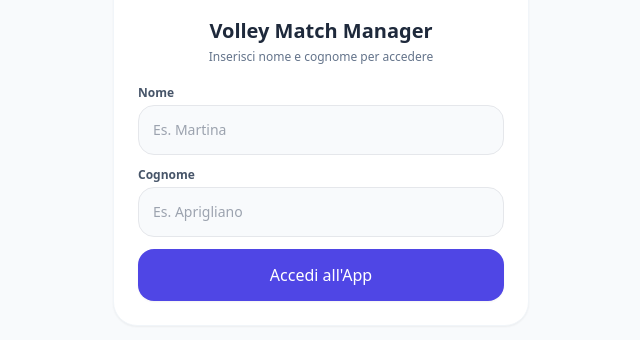
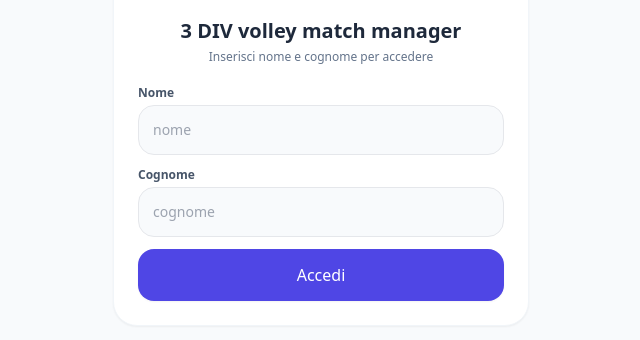
Before and after one commit to Martina-Aprigliano/volley-match-manager, a plain HTML site: page index.html in a window 1280 px wide. Shown: the part 148-488 px from the top of the page, without its empty margins (319-959 px from the left). Drawn offline with nearby package versions, Linux system fonts and the light colour scheme; no server answers.

Commit message:
Add files via upload

```diff
--- a/app.js
+++ b/app.js
@@ -1448,14 +1448,14 @@ window.caricaDettaglioPartita = async function (matchId, forzaArchivio = false)
             <div id="listaNonRispostoDettaglio" class="space-y-1.5 text-sm">
                 ${nonHannoRispostoList.length ? nonHannoRispostoList.map(g => `
                     <div class="flex justify-between items-center bg-slate-100 dark:bg-slate-700/50 px-3 py-2 rounded-xl border border-slate-200 dark:border-slate-600">
-                        <span class="font-semibold text-slate-700 dark:text-slate-200">${g.nome.trim()}${g.cognome.trim()}</span>
+                        <span class="font-semibold text-slate-700 dark:text-slate-200">${g.nome.trim()} ${g.cognome.trim()}</span>
                         <span class="text-xs bg-slate-200 dark:bg-slate-600 text-slate-600 dark:text-slate-300 px-2 py-0.5 rounded-md font-medium">${g.ruolo}</span>
                     </div>
                 `).join('') : '<p class="text-xs text-slate-400 italic">Tutte le giocatrici hanno risposto!</p>'}
             </div>
             <div id="containerBottoneSollecita">
                 ${nonHannoRispostoList.length > 0 ? `
-                    <a href="https://api.whatsapp.com/send?text=${encodeURIComponent(`Ciao ragazze! Vi ricordo di inserire la vostra disponibilità per la partita vs ${matchInfo.avversario}.\n\nMancano le risposte di:\n${nonHannoRispostoList.map(g => `- ${g.nome.trim()}${g.cognome.trim()}`).join('\n')}\n\nGrazie! 🏐`)}" target="_blank"
+                    <a href="https://api.whatsapp.com/send?text=${encodeURIComponent(`Ciao ragazze! Vi ricordo di inserire la vostra disponibilità per la partita vs ${matchInfo.avversario}.\n\nMancano le risposte di:\n${nonHannoRispostoList.map(g => `- ${g.nome.trim()} ${g.cognome.trim()}`).join('\n')}\n\nGrazie! 🏐`)}" target="_blank"
                        class="w-full bg-emerald-600 hover:bg-emerald-700 text-white text-xs font-bold py-3 px-4 rounded-xl flex items-center justify-center space-x-2 transition shadow-sm cursor-pointer mt-3">
                         <svg class="w-4 h-4 fill-current" viewBox="0 0 24 24"><path d="M.057 24l1.687-6.163c-1.041-1.804-1.588-3.849-1.587-5.946.003-6.556 5.338-11.891 11.893-11.891 3.181.001 6.167 1.24 8.413 3.488 2.245 2.248 3.481 5.236 3.48 8.414-.003 6.557-5.338 11.892-11.893 11.892-1.99-.001-3.951-.5-5.688-1.448l-6.305 1.654zm6.597-3.807c1.676.995 3.276 1.591 5.392 1.592 5.448 0 9.886-4.434 9.889-9.885.002-5.462-4.415-9.89-9.881-9.892-5.452 0-9.887 4.434-9.889 9.884-.001 2.225.651 3.891 1.746 5.634l-.999 3.648 3.742-.981zm11.387-5.464c-.074-.124-.272-.198-.57-.347-.297-.149-1.758-.868-2.031-.967-.272-.099-.47-.149-.669.149-.198.297-.768.967-.941 1.165-.173.198-.347.223-.644.074-.297-.149-1.255-.462-2.39-1.475-.883-.788-1.48-1.761-1.653-2.059-.173-.297-.018-.458.13-.606.134-.133.297-.347.446-.521.151-.172.2-.296.3-.495.099-.198.05-.372-.025-.521-.075-.148-.669-1.611-.916-2.206-.242-.579-.487-.501-.669-.51l-.57-.01c-.198 0-.52.074-.792.372s-1.04 1.016-1.04 2.479 1.065 2.876 1.213 3.074c.149.198 2.095 3.2 5.076 4.487.709.306 1.263.489 1.694.626.712.226 1.36.194 1.872.118.571-.085 1.758-.719 2.006-1.413.248-.695.248-1.29.173-1.414z"/></svg>
                         <span>Sollecita risposta</span>
--- a/index.html
+++ b/index.html
@@ -41,7 +41,7 @@
             <img src="logoasdo.png" alt="Logo Societa" class="w-20 h-20 mx-auto object-contain drop-shadow-sm"
                 onerror="this.style.display='none'">
             <div>
-                <h1 class="text-xl font-bold text-slate-800 dark:text-white">Volley Match Manager</h1>
+                <h1 class="text-xl font-bold text-slate-800 dark:text-white">3 DIV volley match manager</h1>
                 <p class="text-xs text-slate-500 dark:text-slate-400 mt-1">Inserisci nome e cognome per accedere</p>
             </div>
 
@@ -49,18 +49,18 @@
                 <div>
                     <label for="authNome"
                         class="block text-xs font-semibold text-slate-600 dark:text-slate-300 mb-1">Nome</label>
-                    <input type="text" id="authNome" placeholder="Es. Martina"
+                    <input type="text" id="authNome" placeholder="nome"
                         class="w-full p-3.5 border dark:border-slate-600 rounded-2xl text-sm bg-slate-50 dark:bg-slate-700 text-slate-800 dark:text-white focus:ring-2 focus:ring-indigo-500 focus:outline-none">
                 </div>
                 <div>
                     <label for="authCognome"
                         class="block text-xs font-semibold text-slate-600 dark:text-slate-300 mb-1">Cognome</label>
-                    <input type="text" id="authCognome" placeholder="Es. Aprigliano"
+                    <input type="text" id="authCognome" placeholder="cognome"
                         class="w-full p-3.5 border dark:border-slate-600 rounded-2xl text-sm bg-slate-50 dark:bg-slate-700 text-slate-800 dark:text-white focus:ring-2 focus:ring-indigo-500 focus:outline-none">
                 </div>
                 <button type="button" onclick="eseguiLogin()"
                     class="w-full bg-indigo-600 hover:bg-indigo-700 text-white font-medium p-3.5 rounded-2xl shadow-sm transition active:scale-95 cursor-pointer mt-2">
-                    Accedi all'App
+                    Accedi
                 </button>
             </div>
         </div>
@@ -234,7 +234,7 @@
                                 <label
                                     class="block text-xs font-semibold text-slate-700 dark:text-slate-300 mb-1">Squadra
                                     Avversaria</label>
-                                <input type="text" id="avversario" placeholder="Es. Omate" required
+                                <input type="text" id="avversario" required
                                     class="w-full p-3 border border-slate-300 dark:border-slate-700 rounded-xl text-sm bg-white dark:bg-slate-800 text-slate-900 dark:text-white focus:outline-none focus:ring-2 focus:ring-indigo-500">
                             </div>
 
@@ -261,7 +261,7 @@
                                 <label
                                     class="block text-xs font-semibold text-slate-700 dark:text-slate-300 mb-1">Indirizzo
                                     Palestra (Opzionale)</label>
-                                <input type="text" id="indirizzo" placeholder="Es. Via Roma 10, Milano"
+                                <input type="text" id="indirizzo"
                                     class="w-full p-3 border border-slate-300 dark:border-slate-700 rounded-xl text-sm bg-white dark:bg-slate-800 text-slate-900 dark:text-white focus:outline-none focus:ring-2 focus:ring-indigo-500">
                             </div>
 
```
